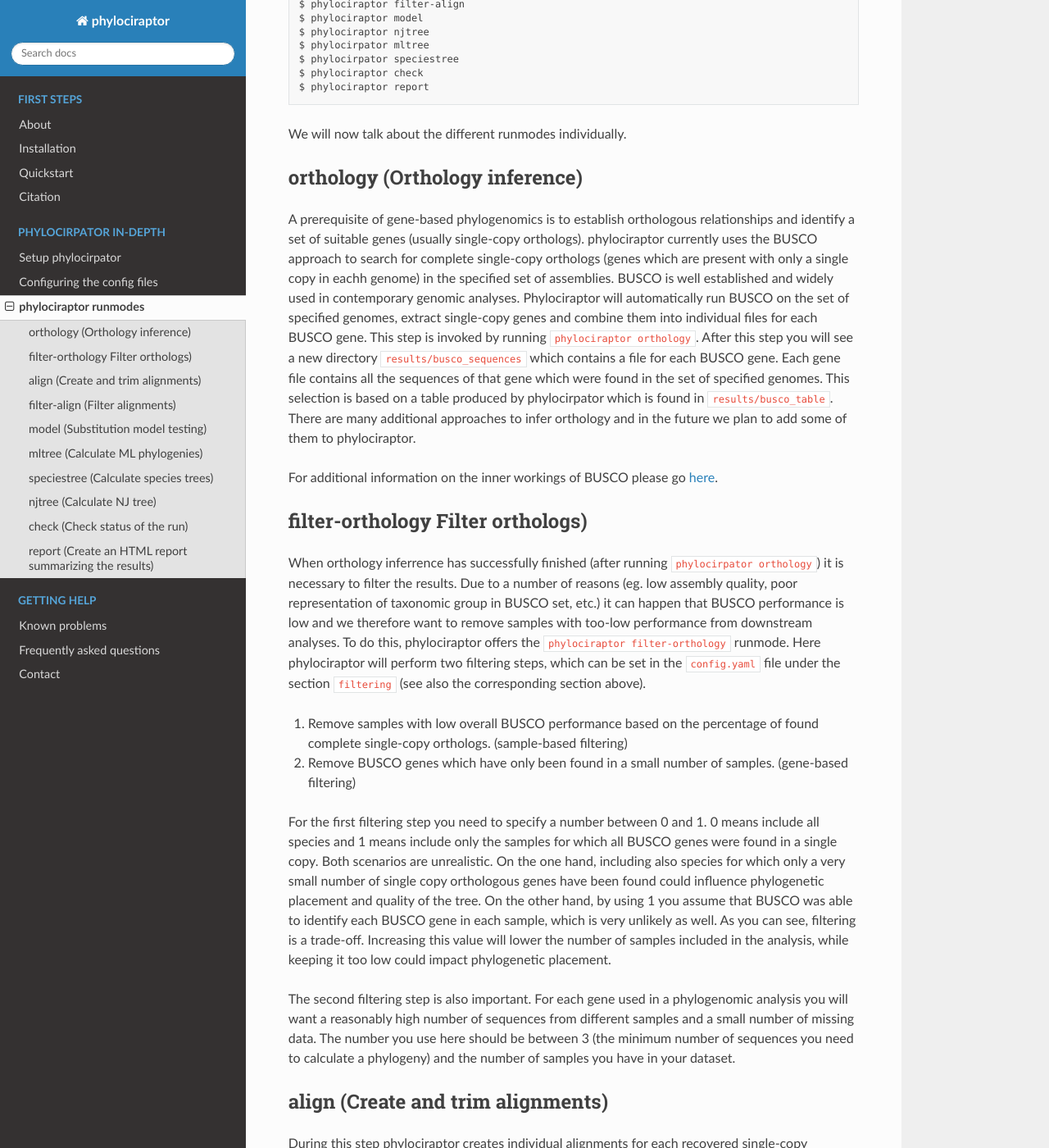
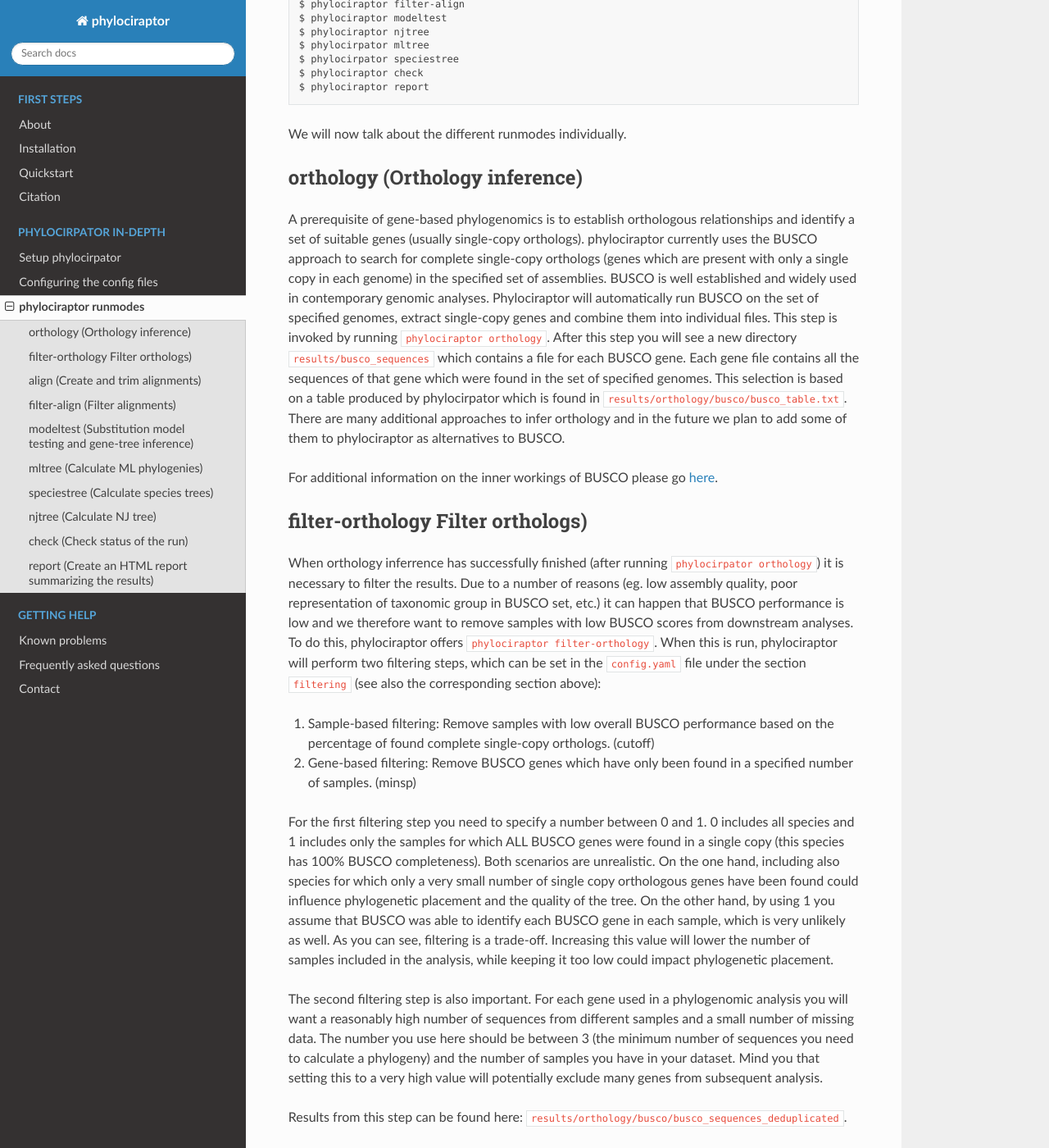
Before and after one commit to reslp/phylociraptor, a Sphinx documentation site: the page built from docs/indepth/indepth.rst, in a window 1280 px wide and 1400 px high, scrolled down 363 px. Shown: the whole window at 82% size. Built offline with Sphinx 7.4.7 and the Read the Docs theme 2.0.0, drawn with Linux system fonts in a browser that asks for light colours; some of the changed text lies outside the part shown.

Commit message:
docs: add several explanations about known problems and add some text for the indepth part

```diff
--- a/docs/indepth/indepth.rst
+++ b/docs/indepth/indepth.rst
@@ -28,7 +29,7 @@
 	$ phylociraptor filter-orthology
 	$ phylociraptor align
 	$ phylociraptor filter-align
-	$ phylociraptor model
+	$ phylociraptor modeltest
 	$ phylociraptor njtree
         $ phylocirpator mltree
         $ phylocirpator speciestree
@@ -42,9 +43,9 @@
 orthology (Orthology inference)
 ------------------------------------
 
-A prerequisite of gene-based phylogenomics is to establish orthologous relationships and identify a set of suitable genes (usually single-copy orthologs). phylociraptor currently uses the BUSCO approach to search for complete single-copy orthologs (genes which are present with only a single copy in eachh genome) in the specified set of assemblies. BUSCO is well established and widely used in contemporary genomic analyses. Phylociraptor will automatically run BUSCO on the set of specified genomes, extract single-copy genes and combine them into individual files for each BUSCO gene. This step is invoked by running :bash:`phylociraptor orthology`.
-After this step you will see a new directory :bash:`results/busco_sequences` which contains a file for each BUSCO gene. Each gene file contains all the sequences of that gene which were found in the set of specified genomes. This selection is based on a table produced by phylocirpator which is found in :bash:`results/busco_table`.
-There are many additional approaches to infer orthology and in the future we plan to add some of them to phylociraptor.
+A prerequisite of gene-based phylogenomics is to establish orthologous relationships and identify a set of suitable genes (usually single-copy orthologs). phylociraptor currently uses the BUSCO approach to search for complete single-copy orthologs (genes which are present with only a single copy in each genome) in the specified set of assemblies. BUSCO is well established and widely used in contemporary genomic analyses. Phylociraptor will automatically run BUSCO on the set of specified genomes, extract single-copy genes and combine them into individual files. This step is invoked by running :bash:`phylociraptor orthology`.
+After this step you will see a new directory :bash:`results/busco_sequences` which contains a file for each BUSCO gene. Each gene file contains all the sequences of that gene which were found in the set of specified genomes. This selection is based on a table produced by phylocirpator which is found in :bash:`results/orthology/busco/busco_table.txt`.
+There are many additional approaches to infer orthology and in the future we plan to add some of them to phylociraptor as alternatives to BUSCO.
 
 For additional information on the inner workings of BUSCO please go `here <https://busco-archive.ezlab.org/>`_.
 
@@ -52,29 +53,25 @@
 filter-orthology Filter orthologs)
 --------------------------------------
 
-When orthology inferrence has successfully finished (after running :bash:`phylocirpator orthology`) it is necessary to filter the results. Due to a number of reasons (eg. low assembly quality, poor representation of taxonomic group in BUSCO set, etc.)  it can happen that BUSCO performance is low and we therefore want to remove samples with too-low performance from downstream analyses. To do this, phylociraptor offers the :bash:`phylociraptor filter-orthology` runmode. Here phylociraptor will perform two filtering steps, which can be set in the :bash:`config.yaml` file under the section :bash:`filtering` (see also the corresponding section above).
+When orthology inferrence has successfully finished (after running :bash:`phylocirpator orthology`) it is necessary to filter the results. Due to a number of reasons (eg. low assembly quality, poor representation of taxonomic group in BUSCO set, etc.) it can happen that BUSCO performance is low and we therefore want to remove samples with low BUSCO scores from downstream analyses. To do this, phylociraptor offers :bash:`phylociraptor filter-orthology`. When this is run, phylociraptor will perform two filtering steps, which can be set in the :bash:`config.yaml` file under the section :bash:`filtering` (see also the corresponding section above):
 
-1. Remove samples with low overall BUSCO performance based on the percentage of found complete single-copy orthologs. (sample-based filtering)
-2. Remove BUSCO genes which have only been found in a small number of samples. (gene-based filtering)
+1. Sample-based filtering: Remove samples with low overall BUSCO performance based on the percentage of found complete single-copy orthologs. (cutoff)
+2. Gene-based filtering: Remove BUSCO genes which have only been found in a specified number of samples. (minsp)
 
-For the first filtering step you need to specify a number between 0 and 1. 0 means include all species and 1 means include only the samples for which all BUSCO genes were found in a single copy. Both scenarios are unrealistic. On the one hand, including also species for which only a very small number of single copy orthologous genes have been found could influence phylogenetic placement and quality of the tree. On the other hand, by using 1 you assume that BUSCO was able to identify each BUSCO gene in each sample, which is very unlikely as well.
+For the first filtering step you need to specify a number between 0 and 1. 0 includes all species and 1 includes only the samples for which ALL BUSCO genes were found in a single copy (this species has 100% BUSCO completeness). Both scenarios are unrealistic. On the one hand, including also species for which only a very small number of single copy orthologous genes have been found could influence phylogenetic placement and the quality of the tree. On the other hand, by using 1 you assume that BUSCO was able to identify each BUSCO gene in each sample, which is very unlikely as well.
 As you can see, filtering is a trade-off. Increasing this value will lower the number of samples included in the analysis, while keeping it too low could impact phylogenetic placement.
 
-The second filtering step is also important. For each gene used in a phylogenomic analysis you will want a reasonably high number of sequences from different samples and a small number of missing data. The number you use here should be between 3 (the minimum number of sequences you need to calculate a phylogeny) and the number of samples you have in your dataset.
+The second filtering step is also important. For each gene used in a phylogenomic analysis you will want a reasonably high number of sequences from different samples and a small number of missing data. The number you use here should be between 3 (the minimum number of sequences you need to calculate a phylogeny) and the number of samples you have in your dataset. Mind you that setting this to a very high value will potentially exclude many genes from subsequent analysis.
+
+Results from this step can be found here: :bash:`results/orthology/busco/busco_sequences_deduplicated`.
 
 -------------------------------------
 align (Create and trim alignments)
 -------------------------------------
 
-During this step phylociraptor creates individual alignments for each recovered single-copy orthologous gene. Alignment is currently done using `mafft`_ but we plan to add additional aligners in the future. According to the setting specified in the :bash:`config.yaml` file (see above) mafft will be run for each gene. Each alignment will be placed in the directory `results/alignments/full`. Individual alignments are in FASTA format and can be downloaded and inspected.
+During this step phylociraptor creates individual alignments for each recovered single-copy orthologous gene. Alignments can be created using `mafft`_  or `clustalo`_ . According to the setting specified in the :bash:`config.yaml` file (see above) the aligner will be run for each gene. Each alignment will be placed in the directory `results/alignments/full`. Individual alignments are in FASTA format and can be downloaded and inspected.
 
 The corresponding runmode of phylociraptor is :bash:`phylociraptor align`
-
-.. note::
-
-   Alignment and trimming are executed together in the runmode :bash:`-m align` .
-
-After alignments have been generated, each alignment is trimmed to filter out positions and sequences (depending on the selected trimming strategy). Phylociraptor supports `trimal`_ and AliScore/Alicut for alignment trimming.
 
 -----------------------------------
 filter-align (Filter alignments)
@@ -87,37 +84,38 @@
 
 phylociraptor will output trimmed alignments to :bash:`results/alignments/trimmed` and filtered alignments to :bash:`results/alignments/filtered`. The files in the later folder will be used for subsequent steps.
 
--------------------------------------
-model (Substitution model testing)
--------------------------------------
+--------------------------------------------------------------
+modeltest (Substitution model testing and gene-tree inference)
+--------------------------------------------------------------
 
-During this step phylociraptor will determine the best substitution model for each gene. It uses the `iqtree -m TESTONLY` mode from IQ-Tree. Look `here <http://www.iqtree.org/doc/Tutorial#choosing-the-right-substitution-model>`_ for additional information on how this works.
+Phylociraptor can determine the best substitution model for each gene. It uses the :bash:`iqtree` to infer the best substitution model and it will use this model to calculate a maximum-likelihood gene tree. Look `here <http://www.iqtree.org/doc/Tutorial#choosing-the-right-substitution-model>`_ for additional information on how this works.
 
 The information on the best substitution model is available in the `results/modeltest` directory. Due to the reason that iqtree and raxml support different numbers of substitution models and because they are named differently, some model names infered by iqtree may be incompatible with raxml.
-phylociraptor tries to resolve these discrepancies automatically to make sure that the models inferred with iqtree also work with raxml. This does not work in every case and it is hard to anticipate which models work and which don't. If you encounter a problematic model with raxml please let us know.
+phylociraptor tries to resolve these discrepancies automatically to make sure that the models inferred with iqtree also work with raxml. This does not work in every case and it is hard to anticipate which models work and which don't. If you encounter a problematic model with raxml please let us know by raising an issue on GitHub.
 
 -------------------------------------
 mltree (Calculate ML phylogenies)
 -------------------------------------
 
 This runmode allows to calculate maximum-likelihood trees from concatenated (supermatrix) alignments of all genes which pass the filtering step.
-The trees can be calculated using iqtree or raxml. phylociraptor will create the partition file necessary for raxml (iqtree does this automatically).
-If `phylocripator model` has been run before, phylociraptor will pass the best models on to the tree inference software to save time.
+The trees can be calculated using iqtree or raxml. phylociraptor will create the partition file necessary for raxml (iqtree does this automatically) and create a concatenated alignment of all single-gene alignments which survived the filtering step. Results from this analysis step can be found in :bash:`results/phylogeny/concatenate`.
+
+If `phylocripator model` has been run before, phylociraptor will pass the best models estimated in this step on to the tree inference software to save time.
 Otherwise a model (or modeltest) can be specified in the `config.yaml` file.
 
 -----------------------------------------
 speciestree (Calculate species trees)
 -----------------------------------------
 
-phylociraptor calculates a species tree using `astral`. Astral takes pre-calculated gene trees as input. Phylociraptor checks if gene-trees have been already calculated and creates them in case they are not yet available.
+phylociraptor calculates species trees using `astral`. Astral takes pre-calculated gene trees as input. Phylociraptor checks if gene-trees have been already calculated and creates them in case they are not yet available.
 
-To calculate individal gene trees phylociraptor uses iqtree.
+Individal gene trees are calculated with iqtree.
 
 ------------------------------------------
 njtree (Calculate NJ tree)
 ------------------------------------------
 
-To get a fast first tree you can run `phylociraptor njtree`. This will calculate a Neighbor-Joining tree using `quicktree`. This usually only takes seconds.
+To get a fast first tree you can run `phylociraptor njtree`. This will calculate a Neighbor-Joining tree using `quicktree`. This usually only takes seconds and even on a cluster it is typically not necessary to use batch job submission.
 
 ------------------------------------------
 check (Check status of the run)
@@ -125,7 +123,6 @@
 
 `phylciraptor check` will give a quick (and dirty) overview about which steps have already been run. This can be helpful to keep an overview of how many steps have already finished in cases where there are hundreds or thousands of jobs submitted to a cluster. `phylociraptor check` is however superficial and can only help to quickly assess the status of the pipeline. It shows DONE for each step that has finsihed, INCOMPLETE for steps which have either not finished or not run at all and NOT EVALUATED for steps which require other steps to have been run before.
 
-
 ------------------------------------------
 report (Create an HTML report summarizing the results)
 ------------------------------------------
```
Also changed, not shown: other parts of docs/indepth/indepth.rst (+1 -0 lines), docs/getting-help/problems.rst (+58 -1 lines).
